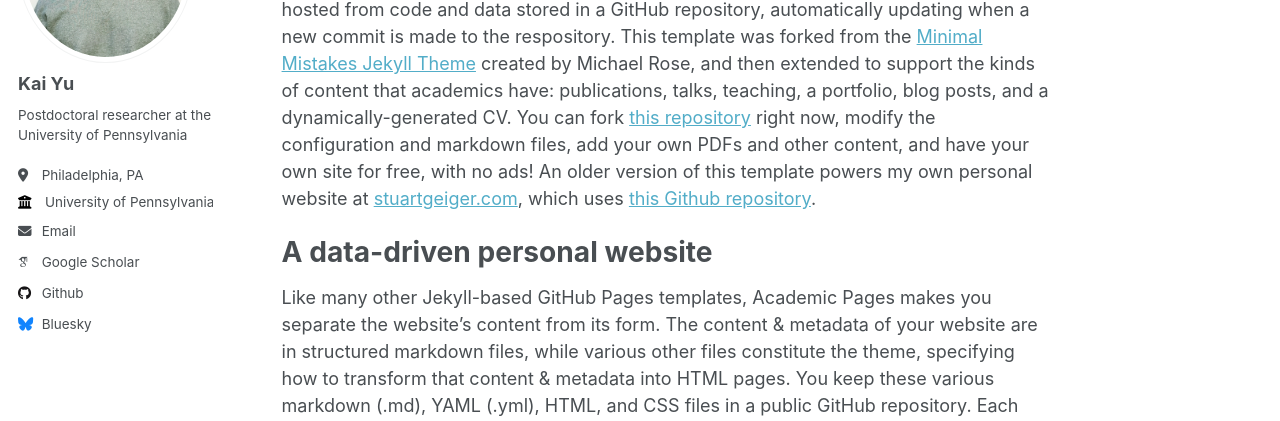
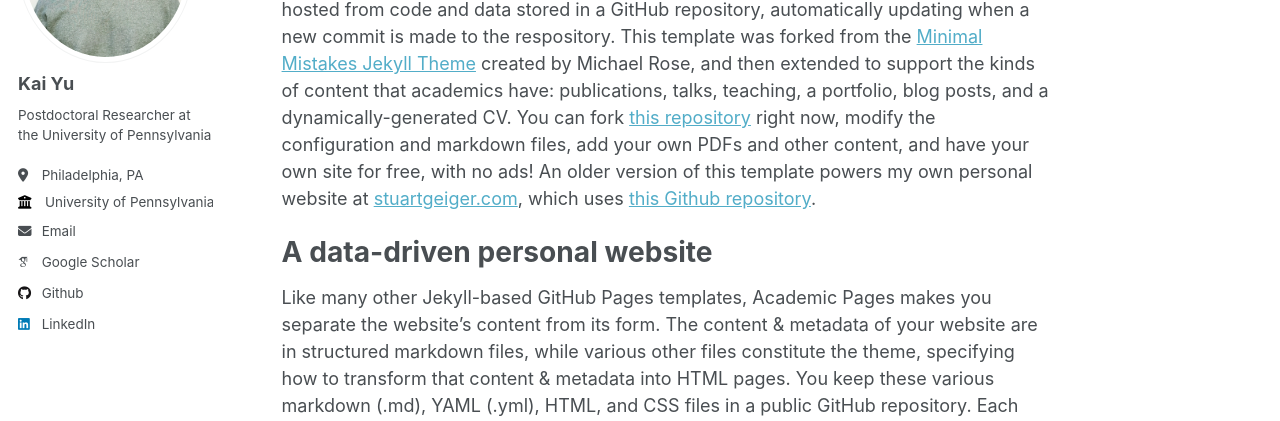
Before and after one commit to yukkai/yukkai.github.io, a Jekyll site: the page built from _pages/about.md, in a window 1280 px wide. Shown: the part 234-655 px from the top of the page. Built offline with Jekyll 4.4.1, drawn with Linux system fonts in a browser that asks for light colours; some web fonts are replaced; part of the change alters nothing that is shown.

Commit message:
update config

```diff
--- a/_config.yml
+++ b/_config.yml
@@ -24,7 +24,7 @@ author:
   avatar           : "profile.JPG"
   name             : "Kai Yu"
   pronouns         : # example: "she/her"
-  bio              : "Postdoctoral researcher at the University of Pennsylvania"
+  bio              : "Postdoctoral Researcher at the University of Pennsylvania"
   location         : "Philadelphia, PA"
   employer         : "University of Pennsylvania"
   uri              : # URL
@@ -43,12 +43,12 @@ author:
   bitbucket        : # Username - Update with your username on the site
   codepen          : # Username
   dribbble         : # Username
-  github           : "academicpages"
+  github           : "yukkai"
   kaggle           : # Username
   stackoverflow    : # User number or user number and name (i.e., use "1" or "1/jeff-atwood")
 
   # Social media
-  bluesky          : "bsky.app" # Replace this with you Bluesky username
+  bluesky          : # "bsky.app" # Replace this with you Bluesky username
   facebook         : # Username
   flickr           : # Username
   foursquare       : # Username
@@ -57,7 +57,7 @@ author:
   keybase          : # Username
   instagram        : # Username
   lastfm           : # Username
-  linkedin         : # Username
+  linkedin         : "yukkai"
   mastodon         : # URL
   medium           : # URL
   pinterest        : # Username
```
